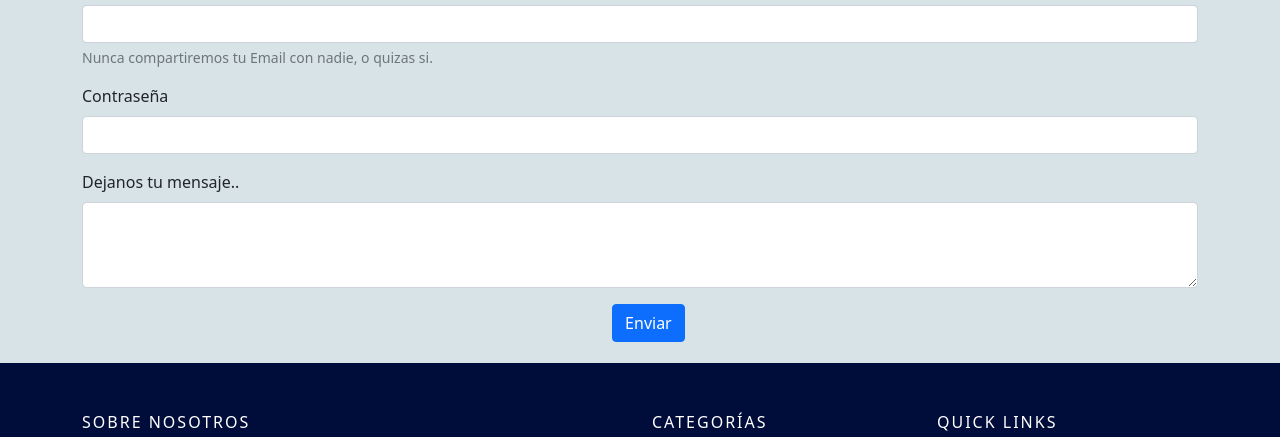
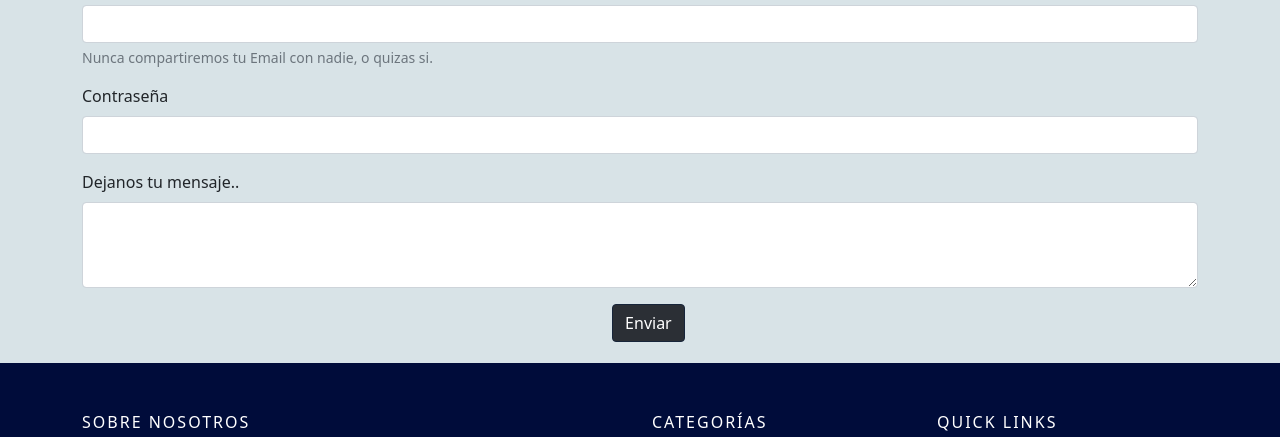
Before and after one commit to Vanderverse/SitioBenavides, a plain HTML site: page vistas/contact.html in a window 1280 px wide. Shown: the part 283-720 px from the top of the page. Drawn offline with nearby package versions, Linux system fonts and the light colour scheme.

Commit message:
corregido color de boton en compilado.css

```diff
--- a/css/compilado.css
+++ b/css/compilado.css
@@ -151,6 +151,10 @@ a:hover {
 .btn {
   margin-bottom: 1.3rem;
   margin-left: 47.5%; }
+
+.btn-primary {
+  background-color: #2b2f35;
+  border-color: #17253a; }
 
 .site-footer {
   background-color: #000c3a;
```
